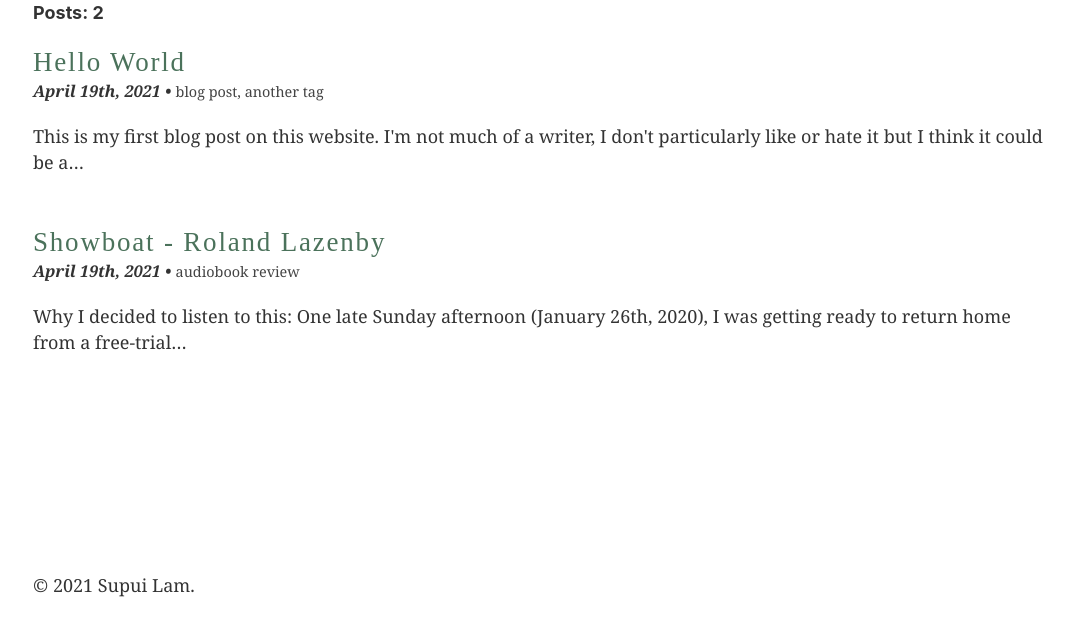
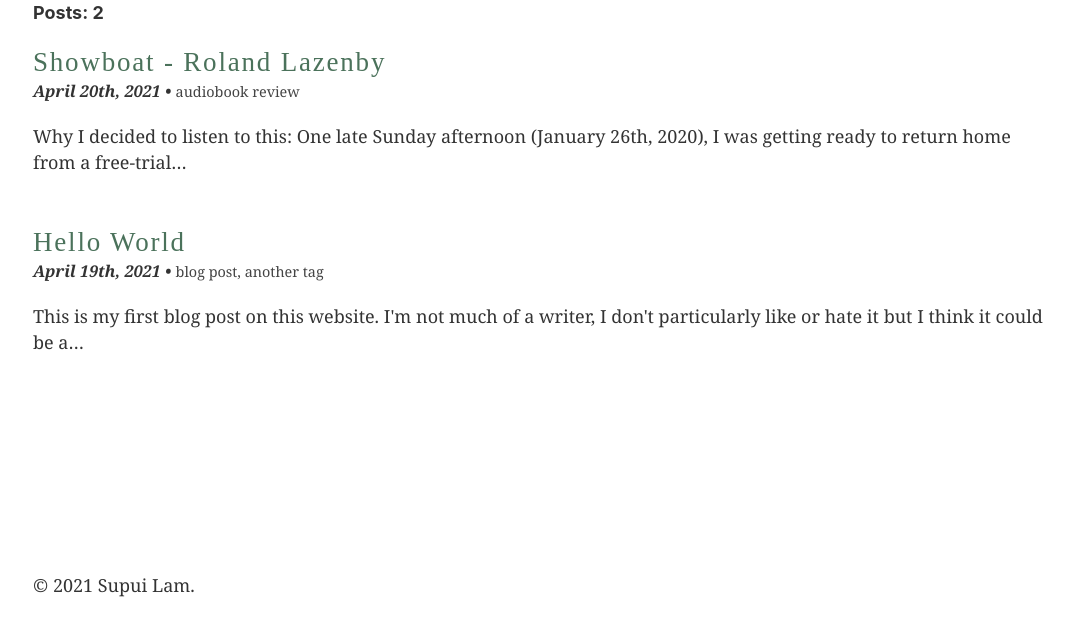
Before and after one commit to sjBao/tony-blog, a Gatsby site: page /blog in a window 1280 px wide. Shown: the part 168-800 px from the top of the page, without its empty margins (95-1169 px from the left). Built offline with nearby package versions, Linux system fonts and the light colour scheme; Gatsby itself is replaced by a stand-in of ours.

Commit message:
Add sorting to blogpostitemlist

```diff
--- a/src/markdown-pages/review-showboat.md
+++ b/src/markdown-pages/review-showboat.md
@@ -1,6 +1,6 @@
 ---
 title: 'Showboat - Roland Lazenby'
-date: April 19th, 2021
+date: April 20th, 2021
 description: 'test'
 tags:
   - audiobook review
--- a/src/pages/blog.tsx
+++ b/src/pages/blog.tsx
@@ -22,7 +22,7 @@ const BlogPage: React.FunctionComponent<BlogPageProps> = ({ data }) => {
 
 export const query = graphql`
 {
-  allMarkdownRemark {
+  allMarkdownRemark(sort: {fields: frontmatter___date, order: DESC}) {
     edges {
       node {
         id
```
